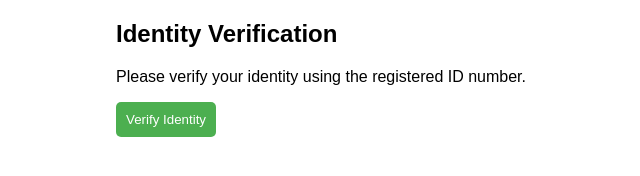
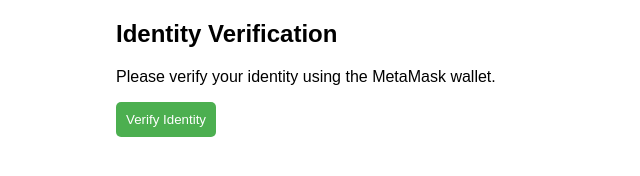
Before and after one commit to boritozzz/BlochchainVoting, a website: page index.html in a window 1280 px wide. Shown: the full height of the page, 224-864 px from the left. Drawn offline with Linux system fonts and the light colour scheme.

Commit message:
index.html

```diff
--- a/index.html
+++ b/index.html
@@ -42,7 +42,7 @@
         <!-- Identity Verification Section -->
         <div id="verificationSection">
             <h2>Identity Verification</h2>
-            <p>Please verify your identity using the registered ID number.</p>
+            <p>Please verify your identity using the MetaMask wallet.</p>
             <button type="button" onclick="verifyIdentity()">Verify Identity</button>
         </div>
     </form>
```
